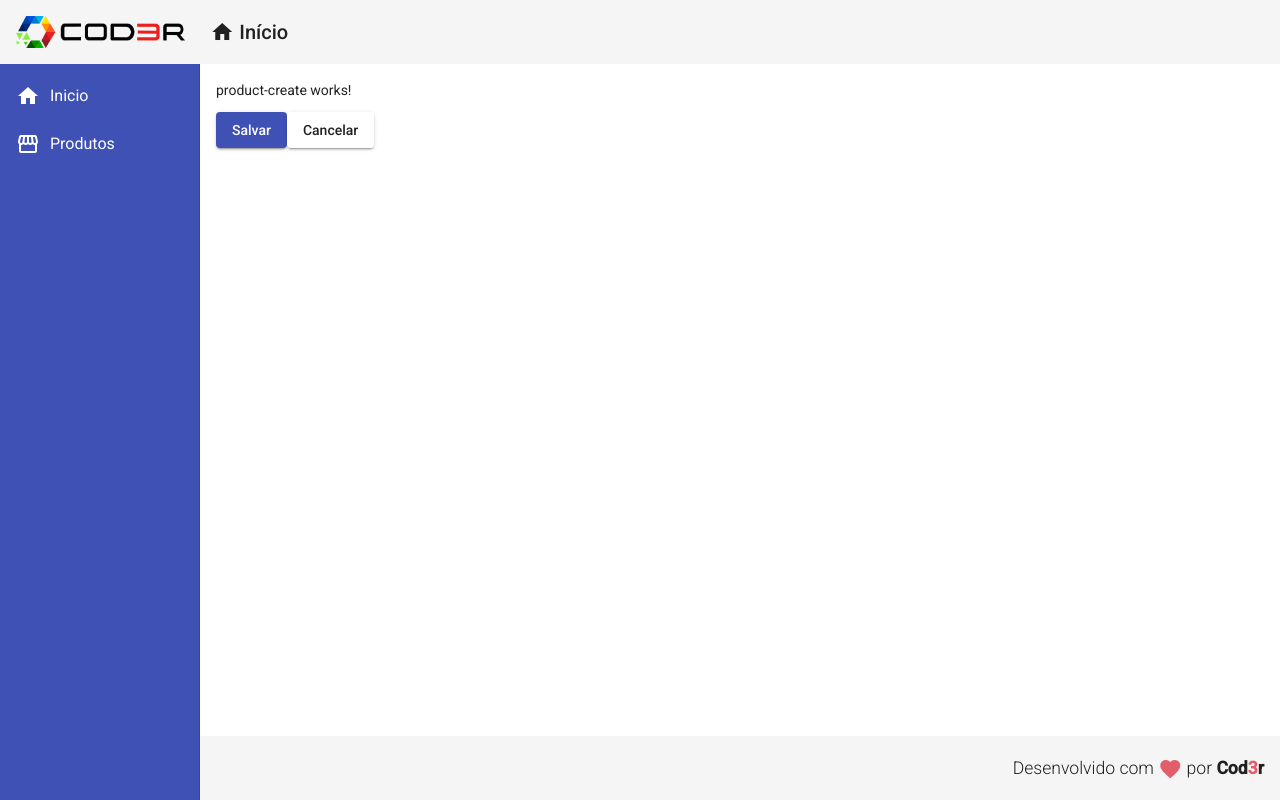
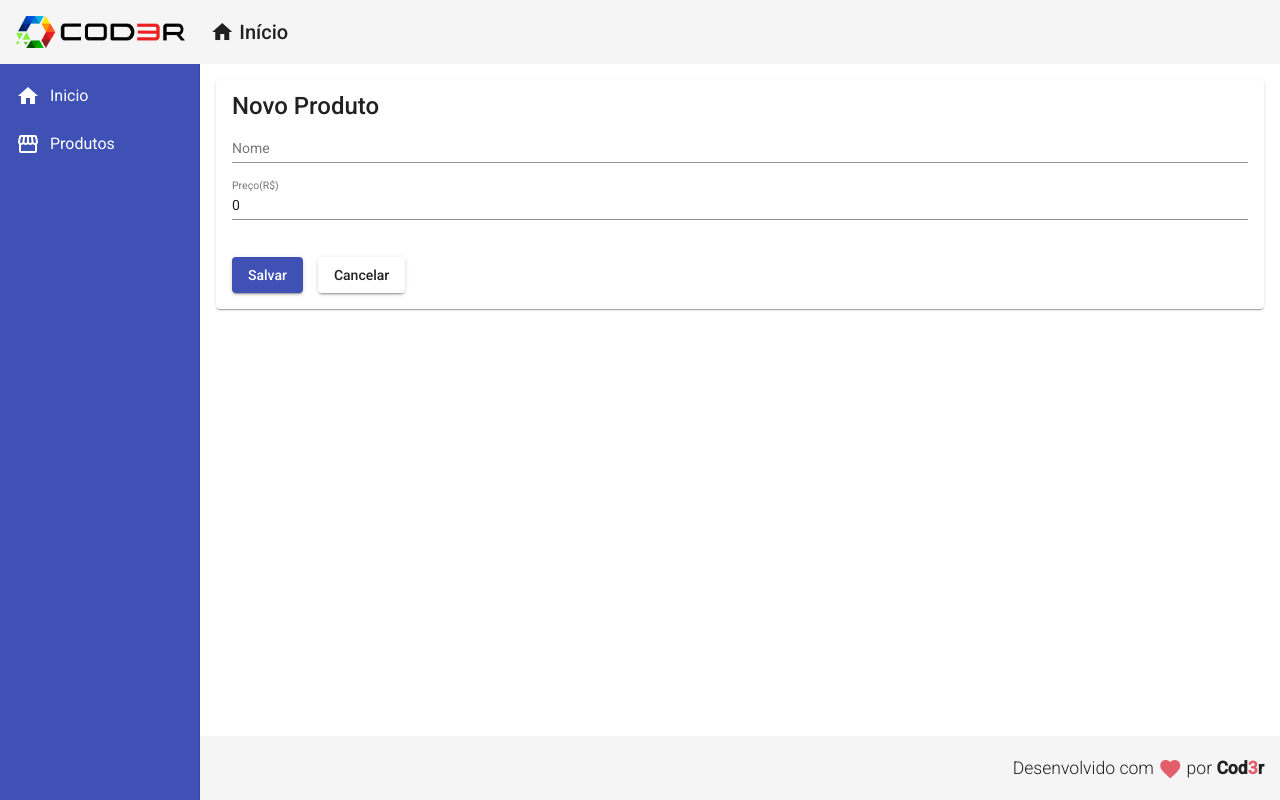
Before and after one commit to IggorSantos/curso-angular9, an Angular app: page /products/create in a window 1280 px wide. Built offline with nearby package versions, Linux system fonts and the light colour scheme.

Commit message:
Criação do formuario para inserção do produto

```diff
--- a/src/app/components/product/product-create/product-create.component.css
+++ b/src/app/components/product/product-create/product-create.component.css
@@ -0,0 +1,8 @@
+form{
+  display: flex;
+  flex-direction: column;
+}
+button{
+  margin-right: 15px;
+  margin-top: 20px;
+}
--- a/src/app/components/product/product-create/product-create.component.html
+++ b/src/app/components/product/product-create/product-create.component.html
@@ -1,5 +1,13 @@
-<p>product-create works!</p>
-
+<mat-card>
+  <mat-card-title>Novo Produto</mat-card-title>
+  <form>
+    <mat-form-field>
+      <input matInput placeholder="Nome" [(ngModel)]="product.name" name="name">
+    </mat-form-field>
+    <mat-form-field>
+      <input matInput placeholder="Preço(R$)" [(ngModel)]="product.price" name="price">
+    </mat-form-field>
+  </form>
   <button mat-raised-button (click)="createProduct()" color="primary">
     Salvar
   </button>
@@ -7,3 +15,4 @@
   <button mat-raised-button (click)="cancel()">
     Cancelar
   </button>
+</mat-card>
--- a/src/app/components/product/product-create/product-create.component.ts
+++ b/src/app/components/product/product-create/product-create.component.ts
@@ -12,7 +12,7 @@
 
   product: Product = {
     name: '',
-    price: null
+    price: 0
   }
 
   constructor( private productService: ProductService,
```
Also changed, not shown: src/app/app.module.ts (+8 -1 lines). Lines whose indentation alone changed are shown as unchanged.
